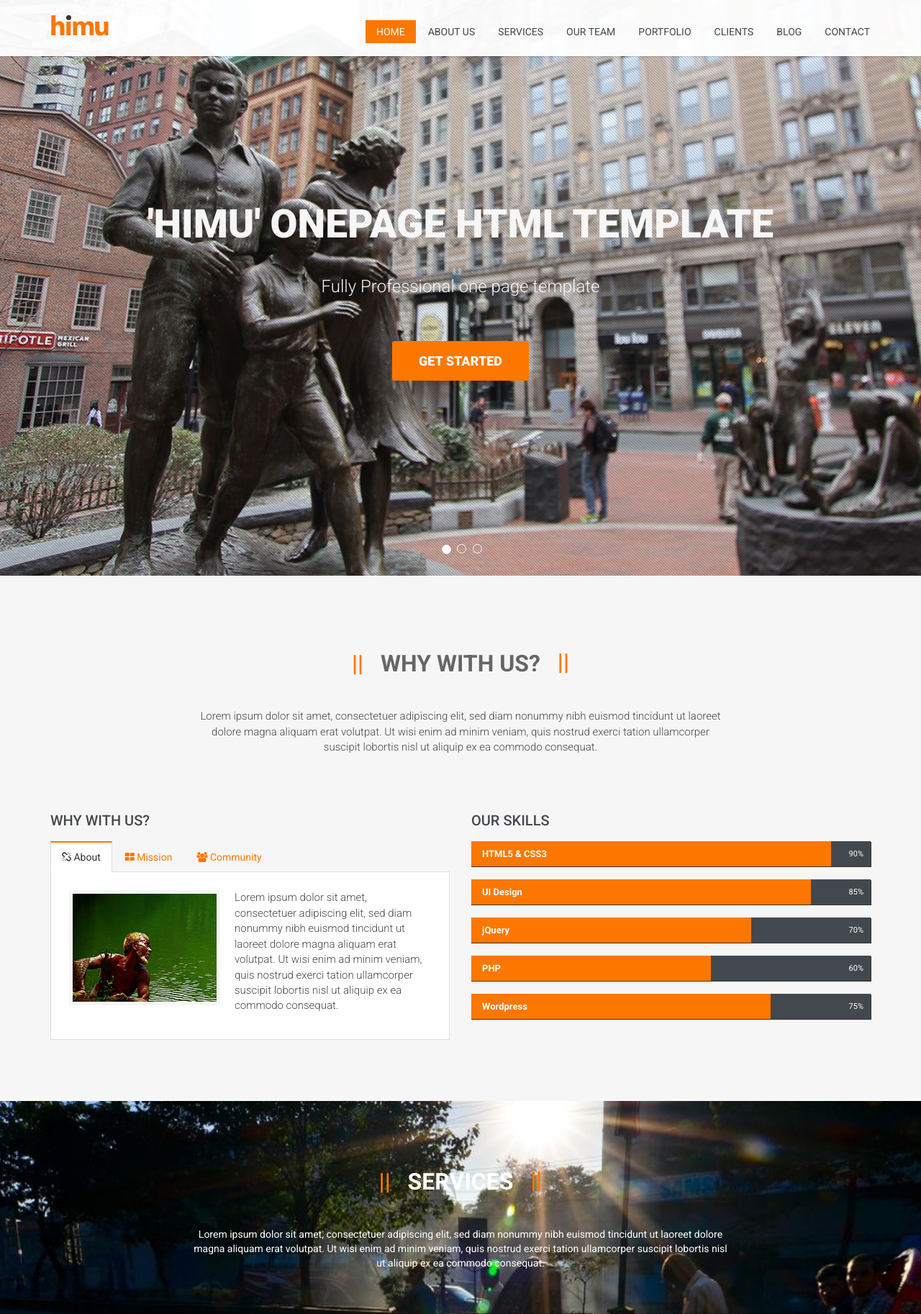
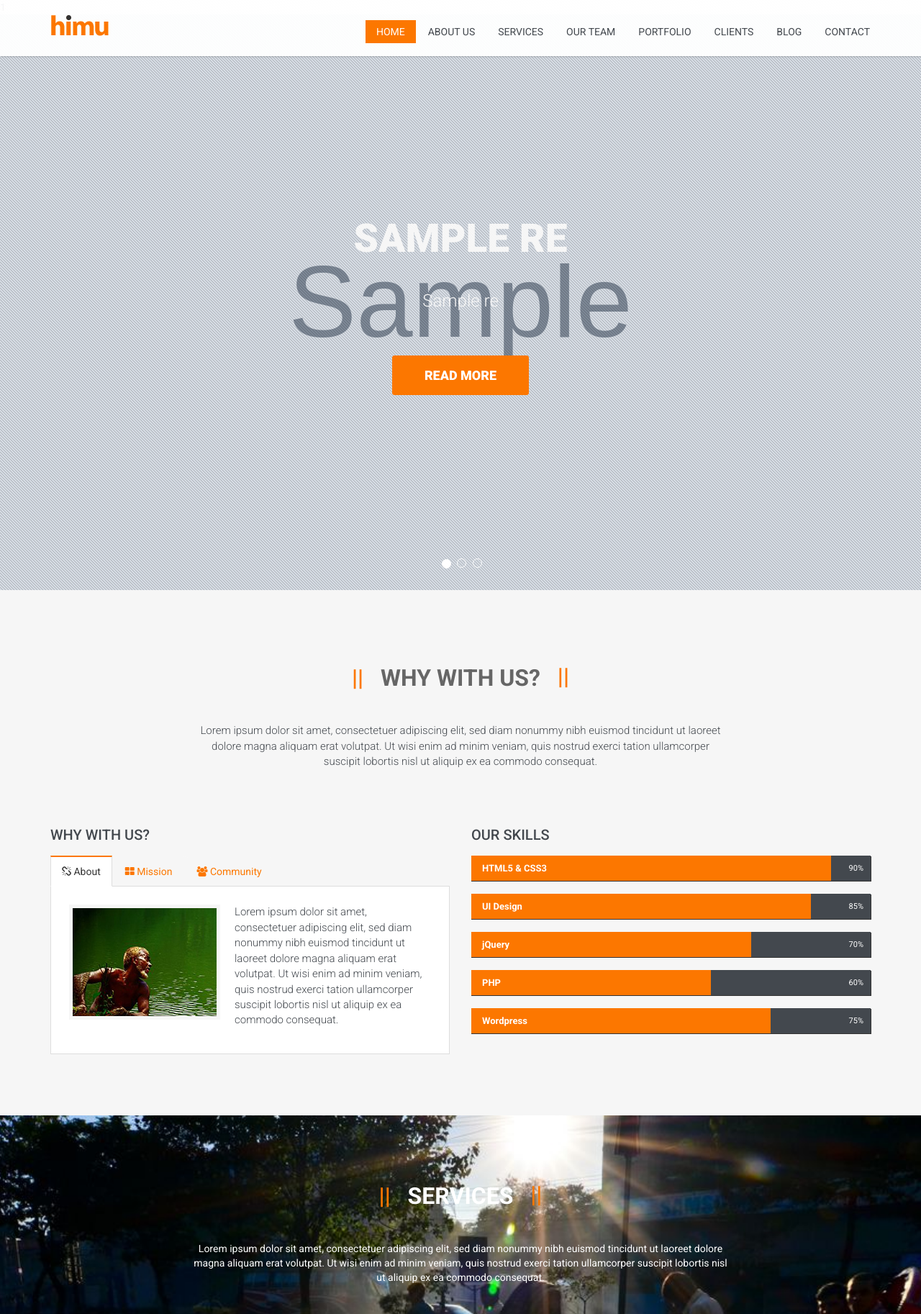
Before and after one commit to balu-arisglobal/TravelAcross, a Flask app: template travel_across/templates/index.html in a window 1280 px wide. Shown: the top 1826 px of the page at 72% size. Run offline with Flask 2, Linux system fonts and the light colour scheme; the template is opened without the code that fills it: most values are stand-ins (such as "Sample title", 1, 10 or a date in 2020); grey boxes marked "Sample" are stand-in pictures.

Commit message:
changed index

```diff
--- a/travel_across/templates/index.html
+++ b/travel_across/templates/index.html
@@ -7,12 +7,12 @@
 	<meta name="keywords" content="Creative, Onepage, Parallax, HTML5, Bootstrap, Popular, custom, personal, portfolio" />
 	<meta name="author" content="">
 	<title>HIMU - OnePage HTML Parallax template</title>
-	<link href="css/bootstrap.min.css" rel="stylesheet">
-	<link href="css/prettyPhoto.css" rel="stylesheet">
-	<link href="css/font-awesome.min.css" rel="stylesheet">
-	<link href="css/animate.css" rel="stylesheet">
-	<link href="css/main.css" rel="stylesheet">
-	<link href="css/responsive.css" rel="stylesheet">
+	 <link rel="stylesheet" type="text/css" href="{{ url_for('static',filename='css/bootstrap.min.css') }}">
+	<link rel="stylesheet" type="text/css" href="{{ url_for('static',filename='css/prettyPhoto.css') }}">
+	<link rel="stylesheet" type="text/css" href="{{ url_for('static',filename='css/font-awesome.min.css') }}">
+	<link rel="stylesheet" type="text/css" href="{{ url_for('static',filename='css/animate.css') }}">
+	<link rel="stylesheet" type="text/css" href="{{ url_for('static',filename='css/main.css') }}">
+	<link rel="stylesheet" type="text/css" href="{{ url_for('static',filename='css/responsive.css') }}">
 	<!--[if lt IE 9]> <script src="js/html5shiv.js"></script>
 	<script src="js/respond.min.js"></script> <![endif]-->
 	<link rel="shortcut icon" href="images/ico/favicon.png">
@@ -69,31 +69,24 @@
 				<li data-target="#main-carousel" data-slide-to="2"></li>
 			</ol><!--/.carousel-indicators-->
 			<div class="carousel-inner">
-				<div class="item active" style="background-image: url(images/slider/slide3.jpg)">
+				{% for res in results %}
+				{{ loop.index }}
+
+				{% if loop.index == 1 %}
+				<div class="item active" style="background-image: url({{ res.image_url}})">
+					{% else %}
+				<div class="item" style="background-image: url({{ res.image_url}})">
+					{% endif %}
 					<div class="carousel-caption">
 						<div>
-							<h2 class="heading animated bounceInDown">'Himu' Onepage HTML Template</h2>
-							<p class="animated bounceInUp">Fully Professional one page template</p>
-							<a class="btn btn-default slider-btn animated fadeIn" href="#">Get Started</a>
+							<h2 class="heading animated bounceInDown">{{ res.catchy_title}}</h2>
+							<p class="animated bounceInUp">{{ res.sub_title}}</p>
+							<a class="btn btn-default slider-btn animated fadeIn" href="#">Read More</a>
 						</div>
 					</div>
 				</div>
-				<div class="item" style="background-image: url(images/slider/slide2.jpg)">
-					<div class="carousel-caption"> <div>
-						<h2 class="heading animated bounceInDown">Get All in Onepage</h2>
-						<p class="animated bounceInUp">Everything is outstanding </p> <a class="btn btn-default slider-btn animated fadeIn" href="#">Get Started</a>
-					</div>
-				</div>
-			</div>
-			<div class="item" style="background-image: url(images/slider/slide1.jpg)">
-				<div class="carousel-caption">
-					<div>
-						<h2 class="heading animated bounceInRight">Fully Responsive Template</h2>
-						<p class="animated bounceInLeft">100% Responsive HTML template</p>
-						<a class="btn btn-default slider-btn animated bounceInUp" href="#">Get Started</a>
-					</div>
-				</div>
-			</div>
+				{% endfor %}
+
 		</div><!--/.carousel-inner-->
 
 		<a class="carousel-left member-carousel-control hidden-xs" href="#main-carousel" data-slide="prev"><i class="fa fa-angle-left"></i></a>
@@ -158,7 +151,9 @@
 						</div> <!-- End Skill Bar -->
 						<div class="skillbar clearfix" data-percent="85%">
 							<div class="skillbar-title"><span>UI Design</span></div>
-							<div class="skillbar-bar"></div>
+							<div class="skillbar-bar"></div>	<link href="css/animate.css" rel="stylesheet">
+	<link href="css/main.css" rel="stylesheet">
+	<link href="css/responsive.css" rel="stylesheet">
 							<div class="skill-bar-percent">85%</div>
 						</div> <!-- End Skill Bar -->
 						<div class="skillbar clearfix " data-percent="70%">
```
